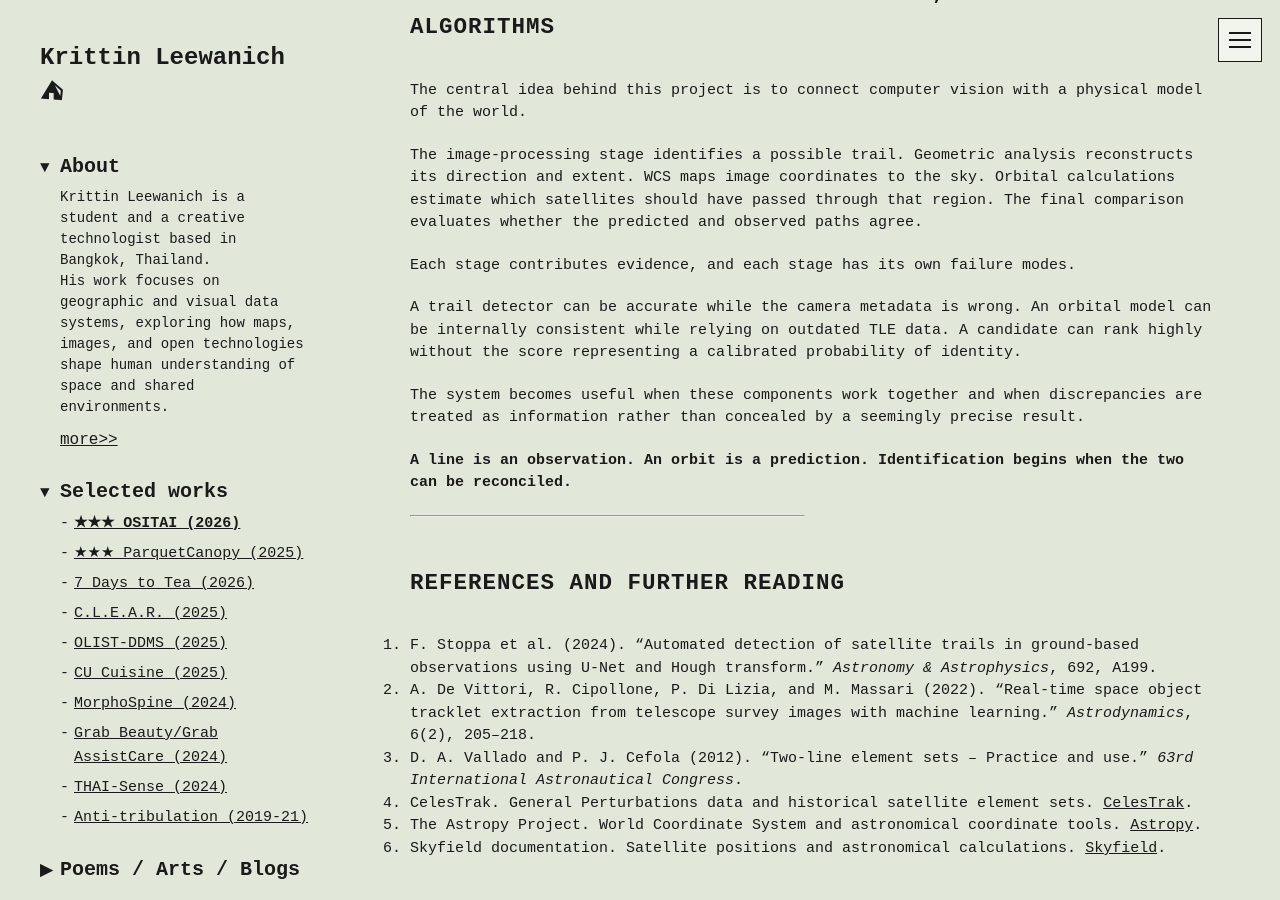
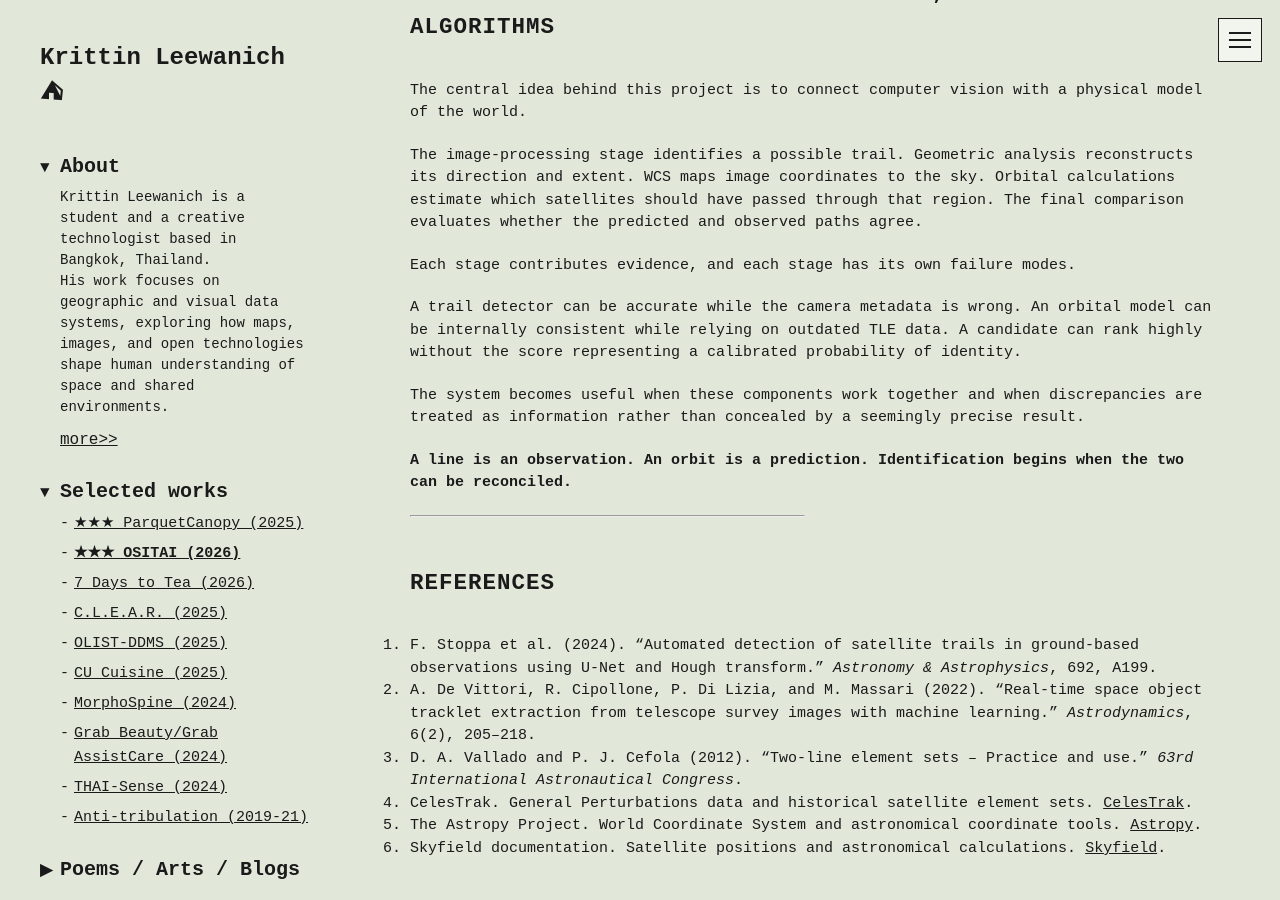
Before and after one commit to krittin-lee/krittin-lee.github.io, a Jekyll site: the page built from _work/8_OSITAI.md, in a window 1280 px wide and 900 px high, scrolled down 11050 px. Built offline with Jekyll 4.4.1, drawn with Linux system fonts in a browser that asks for light colours; some web fonts are replaced.

Commit message:
modified

```diff
--- a/_work/8_OSITAI.md
+++ b/_work/8_OSITAI.md
@@ -229,7 +228,7 @@
 
 ---
 
-## References and Further Reading
+## References
 
 1. F. Stoppa et al. (2024). "Automated detection of satellite trails in ground-based observations using U-Net and Hough transform." *Astronomy & Astrophysics*, 692, A199.
 
```
Also changed, not shown: other parts of _work/8_OSITAI.md (+1 -2 lines), _work/6_CLEAR.md (+1 -1 lines), _work/7_7Days.md (+1 -1 lines).
